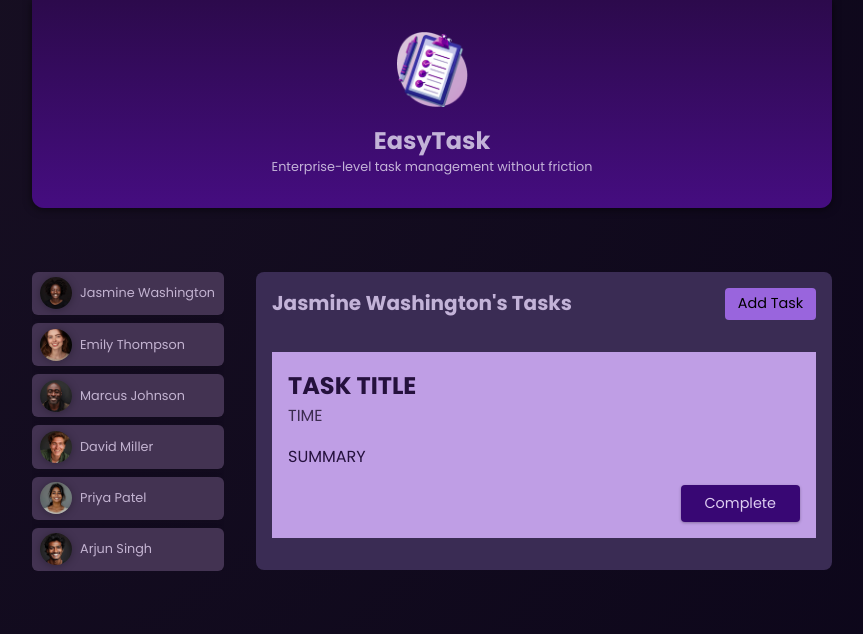
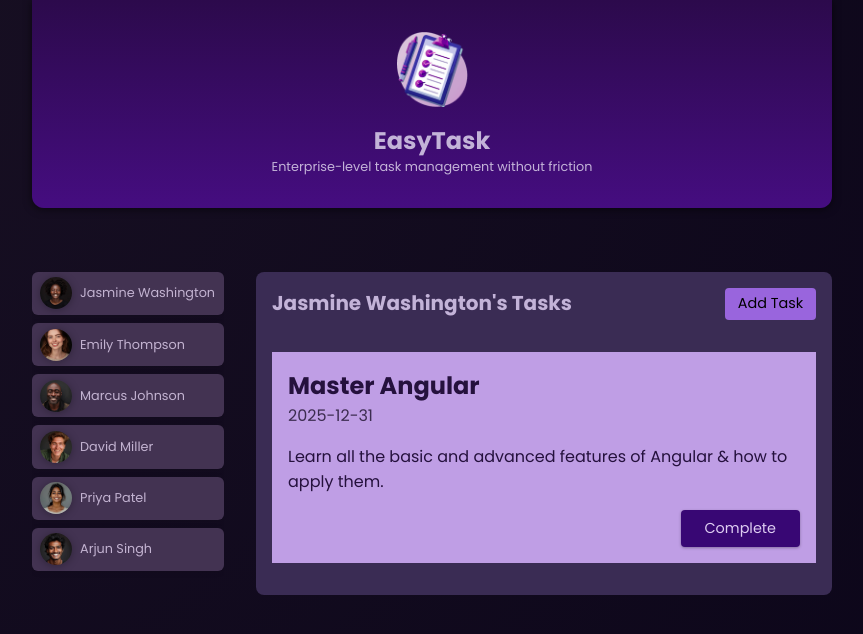
Before and after one commit to IliasPavlakos/TaskManagement-AngularApp, an Angular app: page / in a window 1280 px wide. Both pictures are taken after a click on the button "Jasmine Washington". Shown: the top 634 px of the page, without its empty margins (208-1071 px from the left). Built offline with nearby package versions, Linux system fonts and the light colour scheme.

Commit message:
Task component data

```diff
--- a/src/app/app.component.html
+++ b/src/app/app.component.html
@@ -12,7 +12,7 @@
   </ul>
 
   @if (selectedUser) {
-    <app-tasks [name]="selectedUser.name"/>
+    <app-tasks [userId]="selectedUser.id" [name]="selectedUser.name"/>
   } @else {
     <p id="fallback">Select a user to see their tasks!</p>
   }
--- a/src/app/tasks/task/task.component.html
+++ b/src/app/tasks/task/task.component.html
@@ -1,7 +1,7 @@
 <article>
-  <h2>TASK TITLE</h2>
-  <time>TIME</time>
-  <p>SUMMARY</p>
+  <h2>{{ task.title }}</h2>
+  <time>{{ task.dueDate }}</time>
+  <p>{{ task.summary }}</p>
   <p class="actions">
     <button>Complete</button>
   </p>
--- a/src/app/tasks/task/task.component.ts
+++ b/src/app/tasks/task/task.component.ts
@@ -1,4 +1,6 @@
-import { Component } from '@angular/core';
+import {Component, Input} from '@angular/core';
+
+type Task = { summary: string; dueDate: string; id: string; title: string; userId: string; };
 
 @Component({
   selector: 'app-task',
@@ -8,5 +10,5 @@
   styleUrl: './task.component.css'
 })
 export class TaskComponent {
-
+  @Input({required: true}) task!: Task;
 }
--- a/src/app/tasks/tasks.component.html
+++ b/src/app/tasks/tasks.component.html
@@ -8,9 +8,11 @@
   </header>
 
   <ul>
-    <li>
-      <app-task/>
-    </li>
+    @for (task of selectedUserTasks; track task.id) {
+      <li>
+        <app-task [task]="task"/>
+      </li>
+    }
   </ul>
 
 </section>
--- a/src/app/tasks/tasks.component.ts
+++ b/src/app/tasks/tasks.component.ts
@@ -11,5 +11,34 @@
   styleUrl: './tasks.component.css'
 })
 export class TasksComponent {
-  @Input() name: string | undefined;
+  @Input({required: true}) userId!: string;
+  @Input({required: true}) name: string | undefined;
+
+  dummyTasks = [
+    {
+      id: 't1',
+      userId: 'u1',
+      title: 'Master Angular',
+      summary: 'Learn all the basic and advanced features of Angular & how to apply them.',
+      dueDate: '2025-12-31',
+    },
+    {
+      id: 't2',
+      userId: 'u3',
+      title: 'Build first prototype',
+      summary: 'Build a first prototype of the online shop website',
+      dueDate: '2024-05-31',
+    },
+    {
+      id: 't3',
+      userId: 'u3',
+      title: 'Prepare issue template',
+      summary: 'Prepare and describe an issue template which will help with project management',
+      dueDate: '2024-06-15',
+    },
+  ]
+
+  get selectedUserTasks(){
+    return this.dummyTasks.filter((task) => task.userId === this.userId);
+  }
 }
```
